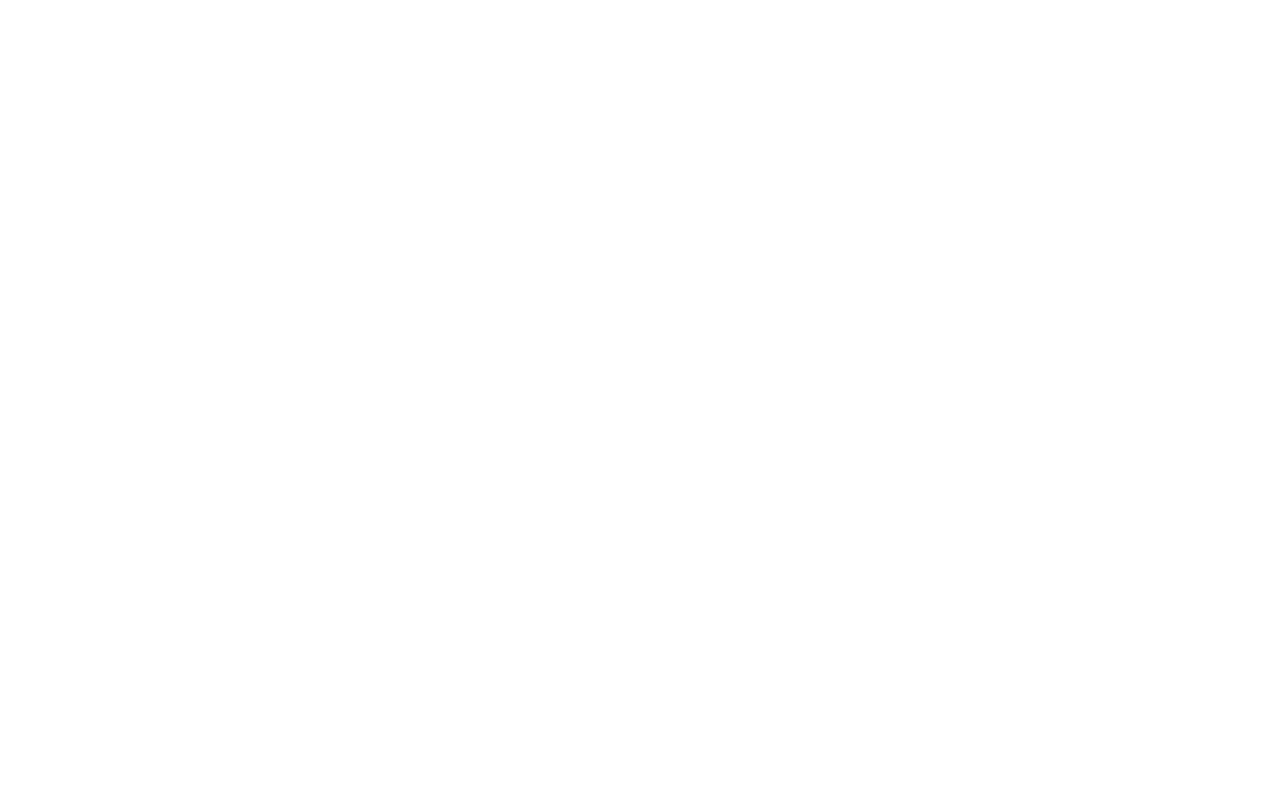
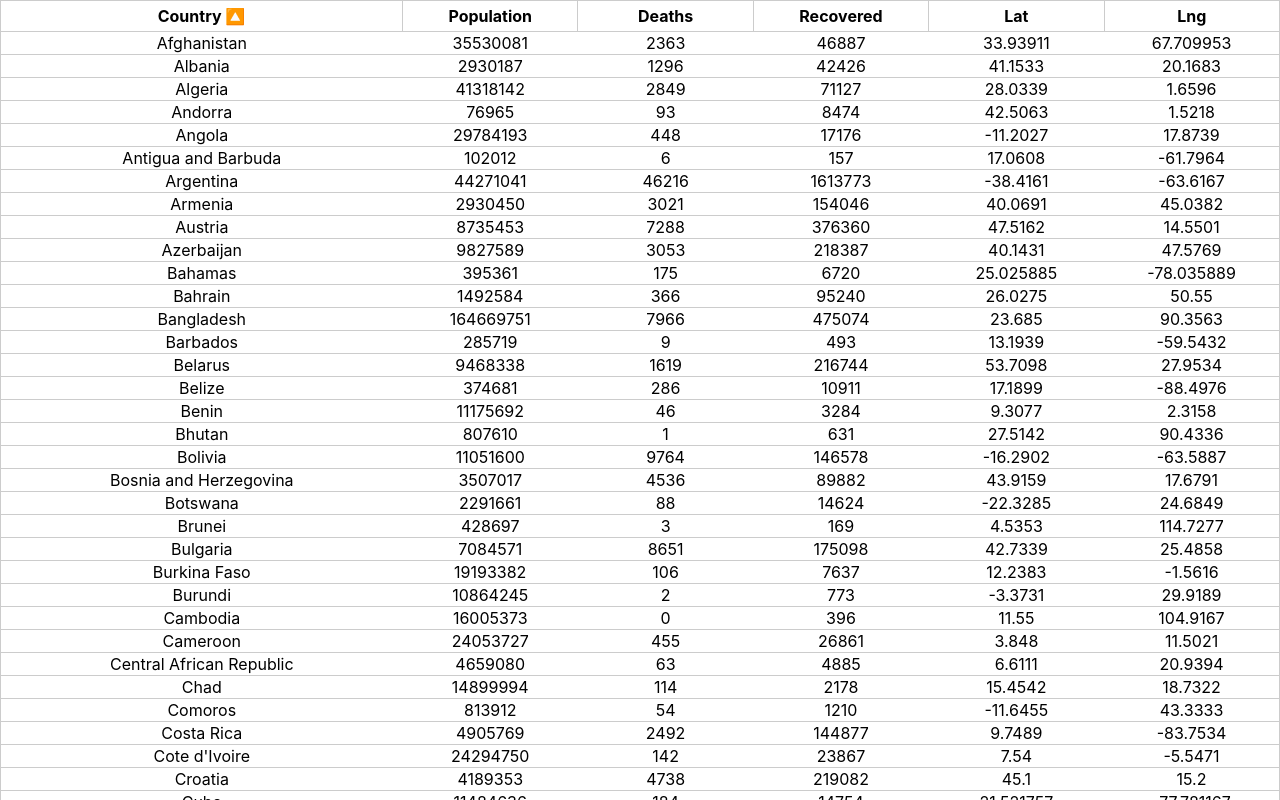
Before and after one commit to omernomer/frontend-assessment, a React (Create React App) app: page / in a window 1280 px wide. Shown: the top 800 px of the page. Built offline with nearby package versions, Linux system fonts and the light colour scheme; the HTML template or start-up script is replaced by a standard one.

Commit message:
updated App.tsx

```diff
--- a/src/App.tsx
+++ b/src/App.tsx
@@ -1,8 +1,33 @@
-import React from 'react';
-import './App.css';
+import "./App.css";
+import TableBody from "./components/TableBody";
+import TableHead from "./components/TableHead";
+import { useSort } from "./hooks/useSort";
+import { useSortedCountries } from "./hooks/useSortedCountries";
+import { SortDirection, SortOptions, StylingObject } from "./types";
+
+const styles: StylingObject = {
+  table: {
+    borderCollapse: "collapse",
+    width: "100%",
+  },
+};
 
 function App() {
-  return <table></table>;
+  const { sortBy, sortDirection, sortCountriesBy, renderSortIcon } = useSort(
+    SortOptions.country,
+    SortDirection.asc
+  );
+  const sortedCountries = useSortedCountries(sortBy, sortDirection);
+
+  return (
+    <table style={styles.table}>
+      <TableHead
+        sortCountriesBy={sortCountriesBy}
+        renderSortIcon={renderSortIcon}
+      />
+      <TableBody sortedCountries={sortedCountries} />
+    </table>
+  );
 }
 
 export default App;
```
